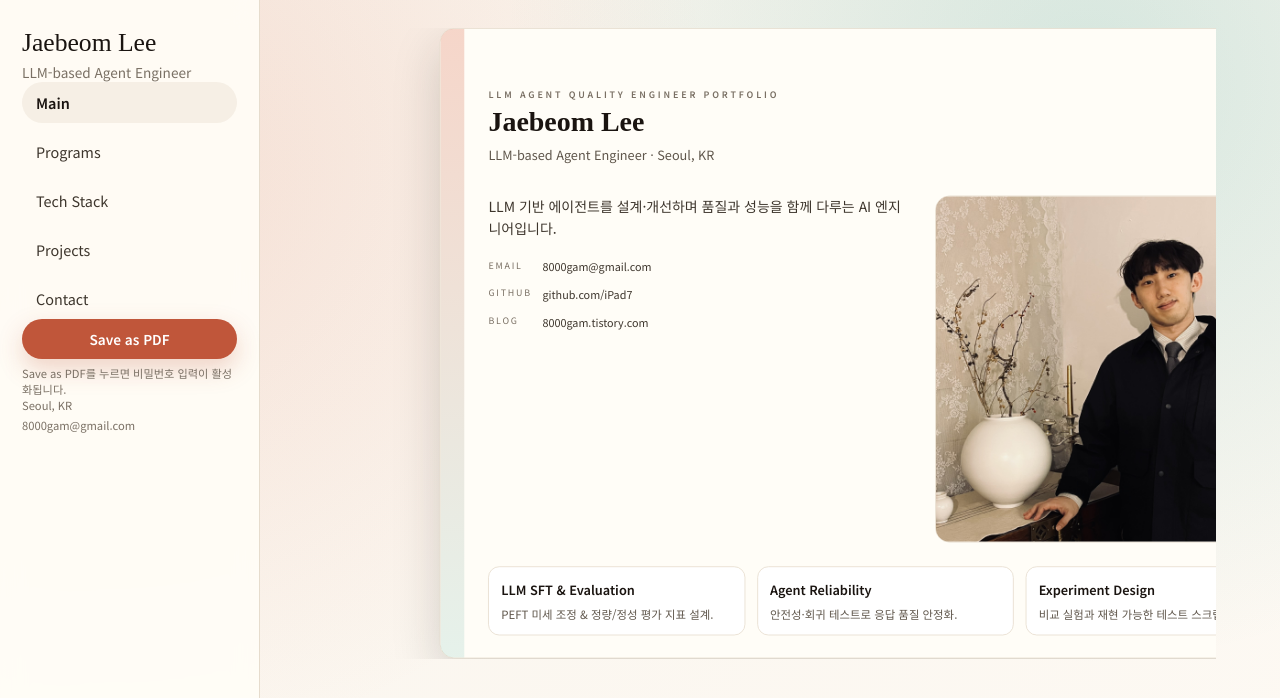
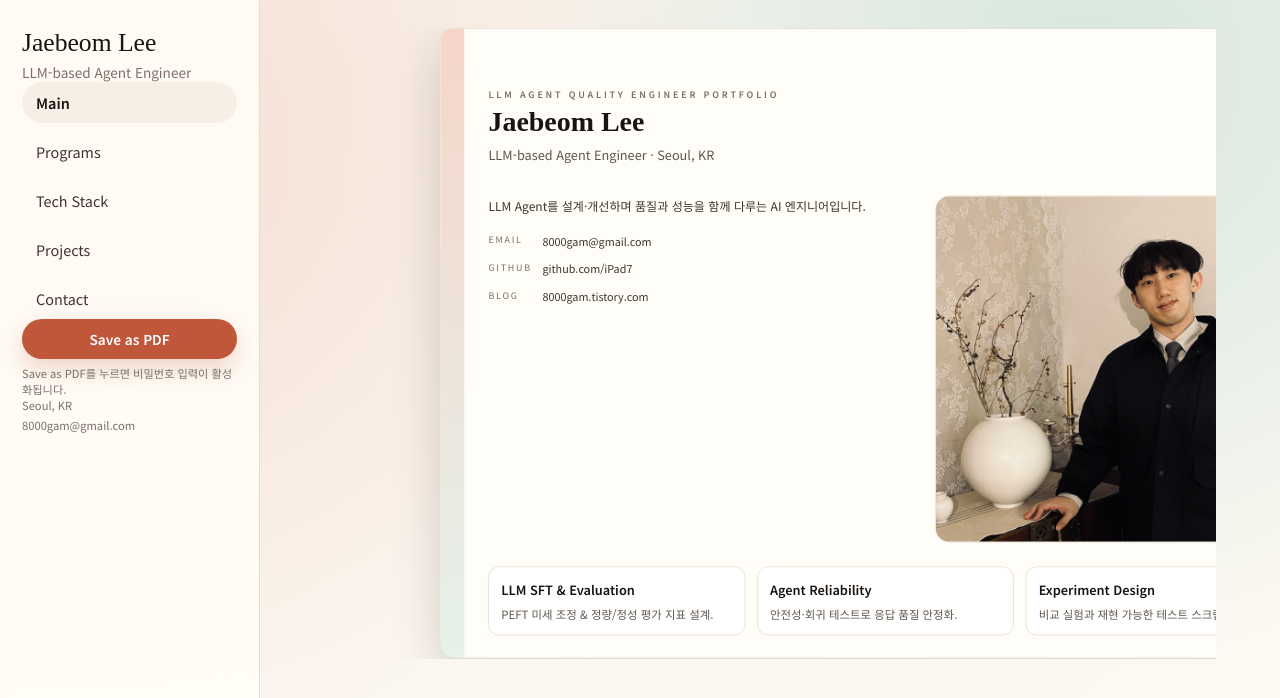
Before and after one commit to iPad7/portfolio, a React (Vite) app: page / in a window 1280 px wide. Shown: the top 698 px of the page. Built offline with nearby package versions, Linux system fonts and the light colour scheme; no server answers.

Commit message:
chore: 폰트 수정

```diff
--- a/src/data/portfolio.js
+++ b/src/data/portfolio.js
@@ -2,7 +2,7 @@ export const site = {
   name: 'Jaebeom Lee',
   role: 'LLM-based Agent Engineer',
   title: 'LLM-based Agent Engineer',
-  tagline: 'LLM 기반 에이전트를 설계·개선하며 품질과 성능을 함께 다루는 AI 엔지니어입니다.',
+  tagline: 'LLM Agent를 설계·개선하며 품질과 성능을 함께 다루는 AI 엔지니어입니다.',
   location: 'Seoul, KR',
   email: '8000gam@gmail.com',
   github: 'https://github.com/iPad7',
--- a/src/pages/Home/Home.module.css
+++ b/src/pages/Home/Home.module.css
@@ -15,7 +15,7 @@
 }
 
 .tagline {
-  font-size: 1.1rem;
+  font-size: 0.95rem;
   color: var(--ink-700);
 }
 
```
